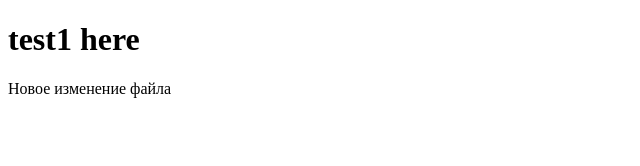
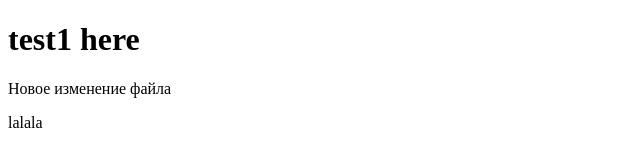
Before and after one commit to erikdzugkoev/test1, a plain HTML site: page index.html in a window 1280 px wide. Shown: the full height of the page, 0-640 px from the left. Drawn offline with Linux system fonts and the light colour scheme.

Commit message:
second commit

```diff
--- a/index.html
+++ b/index.html
@@ -8,5 +8,6 @@
 <body>
     <h1>test1 here</h1>
     <p>Новое изменение файла</p>
+    <g> lalala </g>
 </body>
 </html>
```
